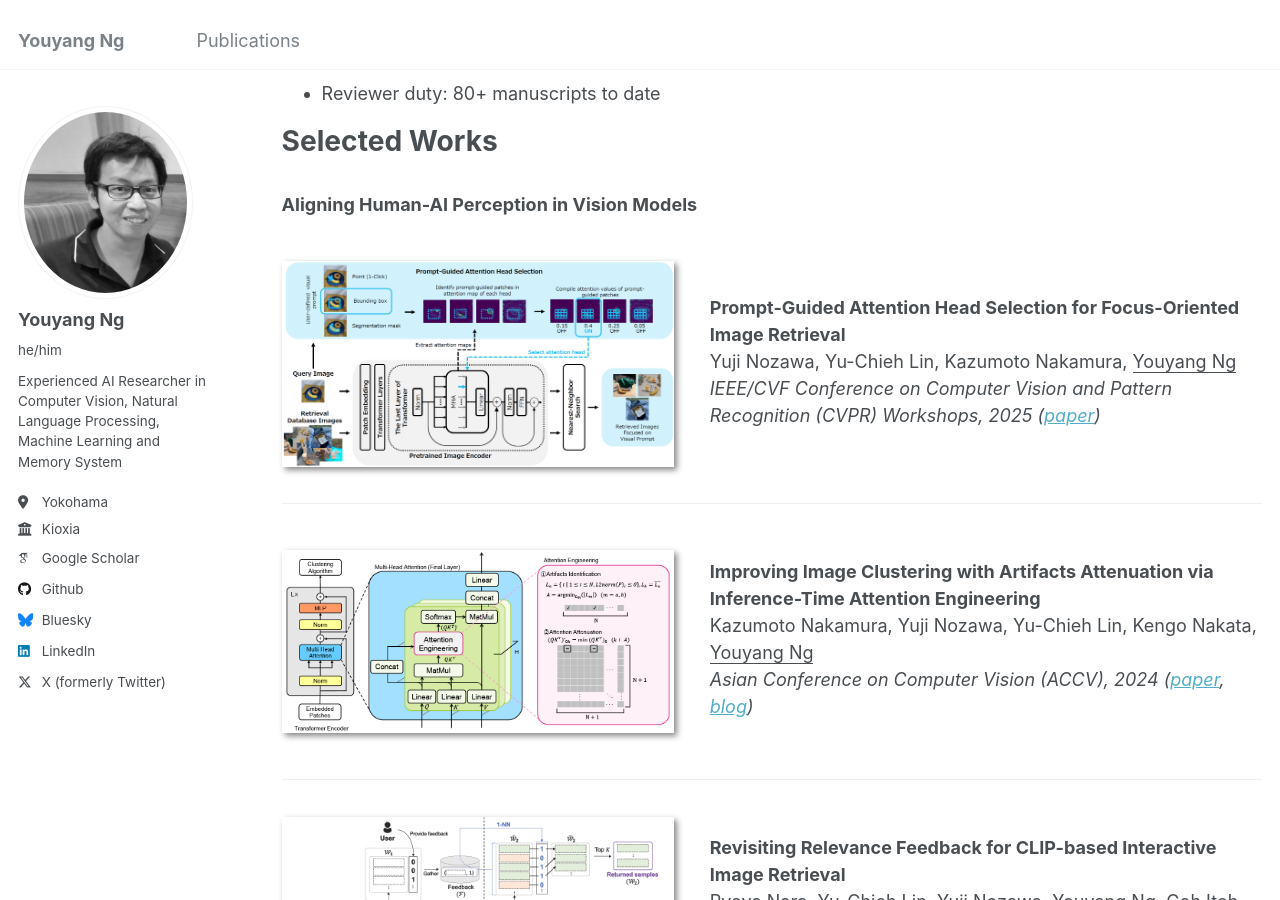
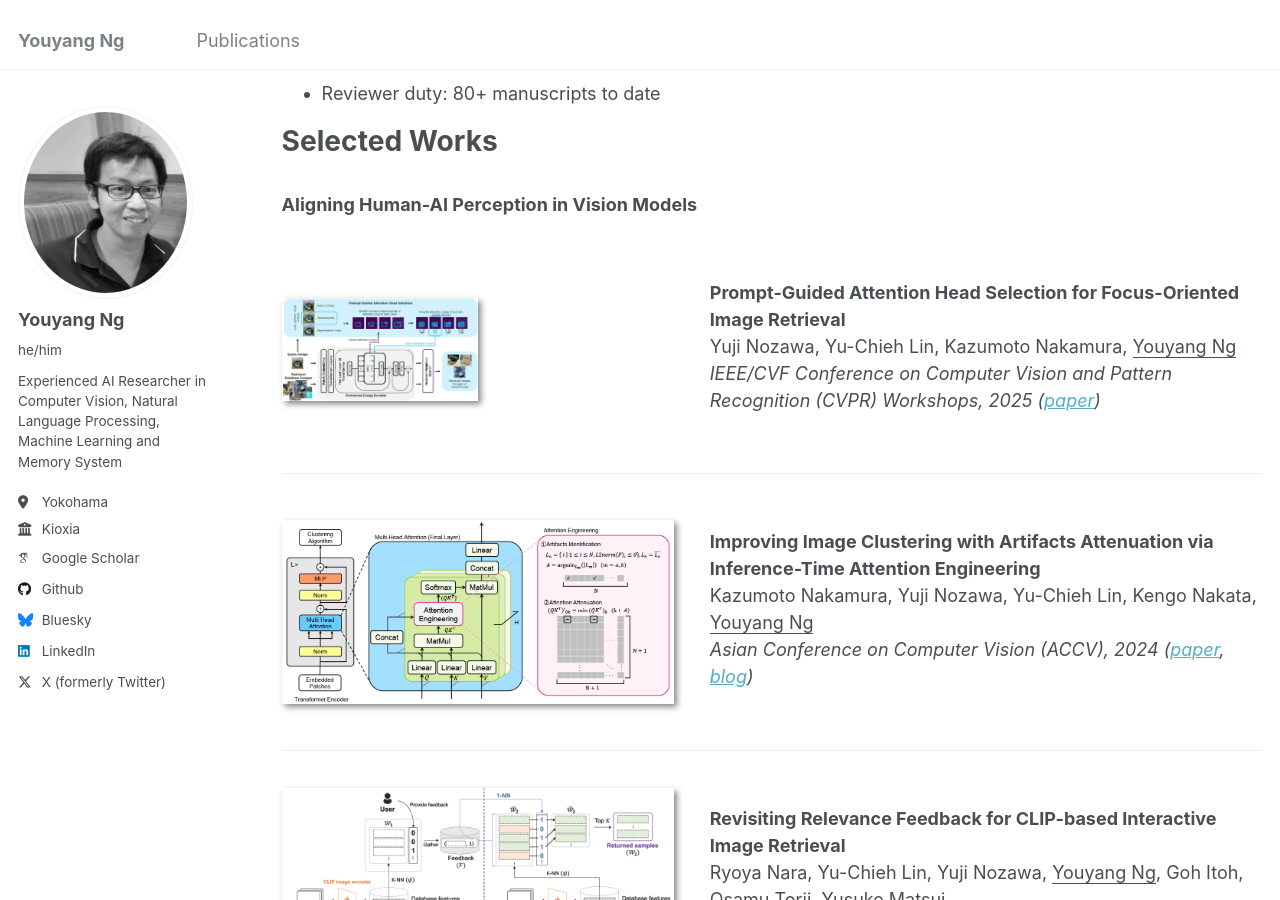
Before and after one commit to yy29/yy29.github.io, a Jekyll site: the page built from _pages/about.md, in a window 1280 px wide and 900 px high, scrolled down 783 px. Built offline with Jekyll 4.4.1, drawn with Linux system fonts in a browser that asks for light colours; some web fonts are replaced.

Commit message:
Update about.md

```diff
--- a/_pages/about.md
+++ b/_pages/about.md
@@ -26,7 +26,7 @@ Hi, I’m Youyang, an AI researcher specializing in Computer Vision, Natural Lan
 # Selected Works
 
 ### Aligning Human-AI Perception in Vision Models
-<div class="paper-box"><div class="paper-box-image"><img src="../images/2025_phs.png" alt="sym" width="100%"></div>
+<div class="paper-box"><div class="paper-box-image"><img src="../images/2025_phs.png" alt="sym" width="50%"></div>
 <div class="paper-box-text" markdown="1">
 
 **Prompt-Guided Attention Head Selection for Focus-Oriented Image Retrieval**
```
